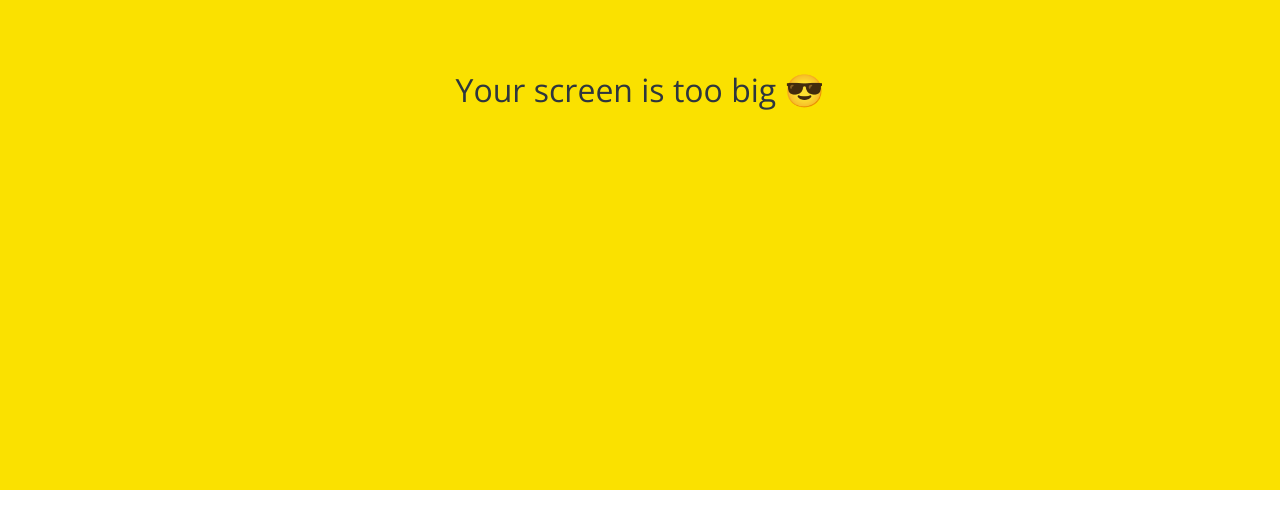
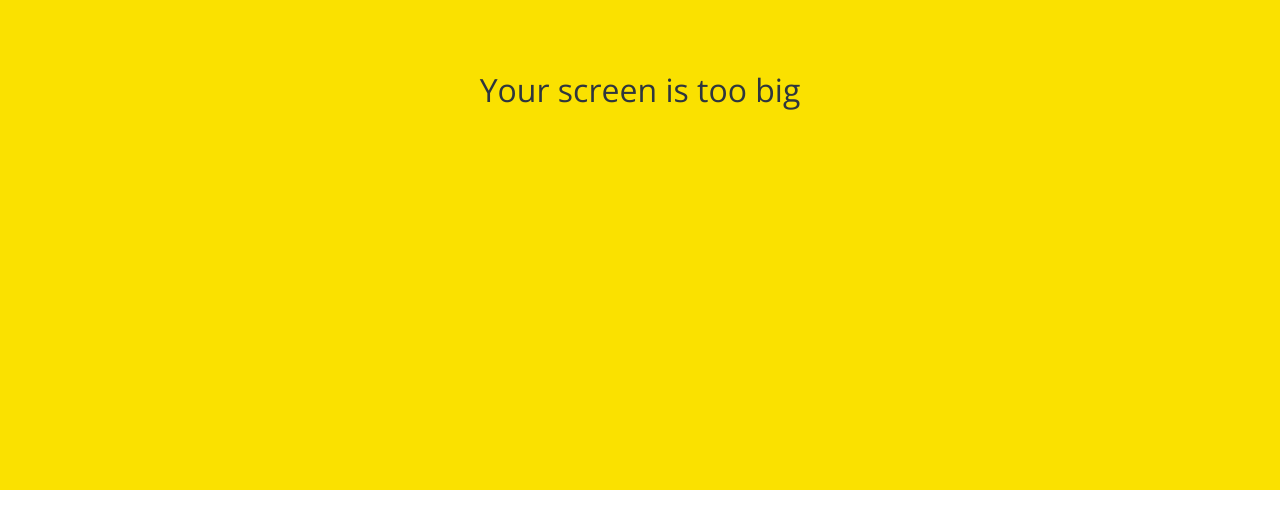
Before and after one commit to ohio733478/kokoa-clone-2022, a plain HTML site: page friends.html in a window 1280 px wide. Shown: the part 310-838 px from the top of the page. Drawn offline with nearby package versions, Linux system fonts and the light colour scheme.

Commit message:
Update friends.html

```diff
--- a/friends.html
+++ b/friends.html
@@ -111,7 +111,7 @@
     </div>
 
     <div id="no-mobile">
-      <span>Your screen is too big 😎</span>
+      <span>Your screen is too big </span>
     </div>
 
     <script
```
